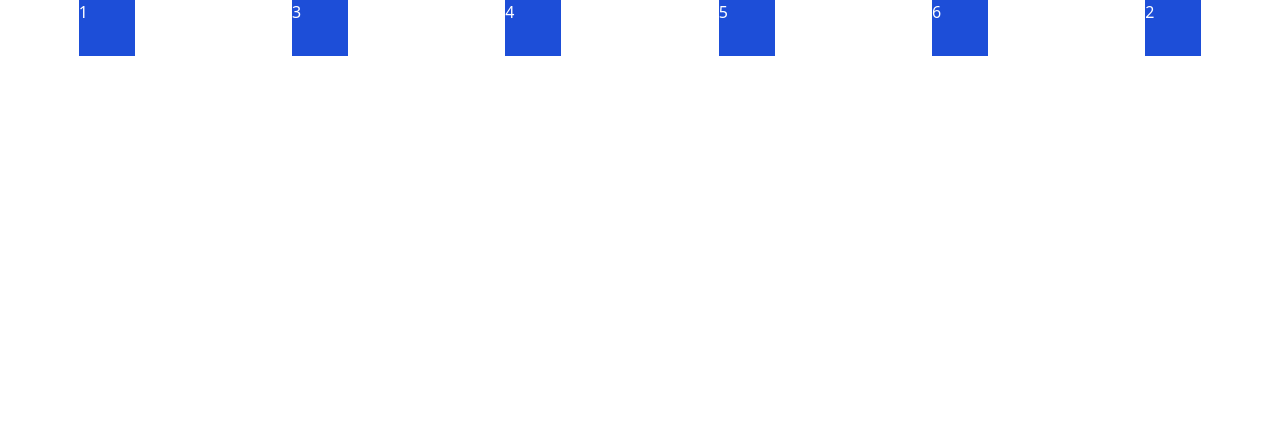
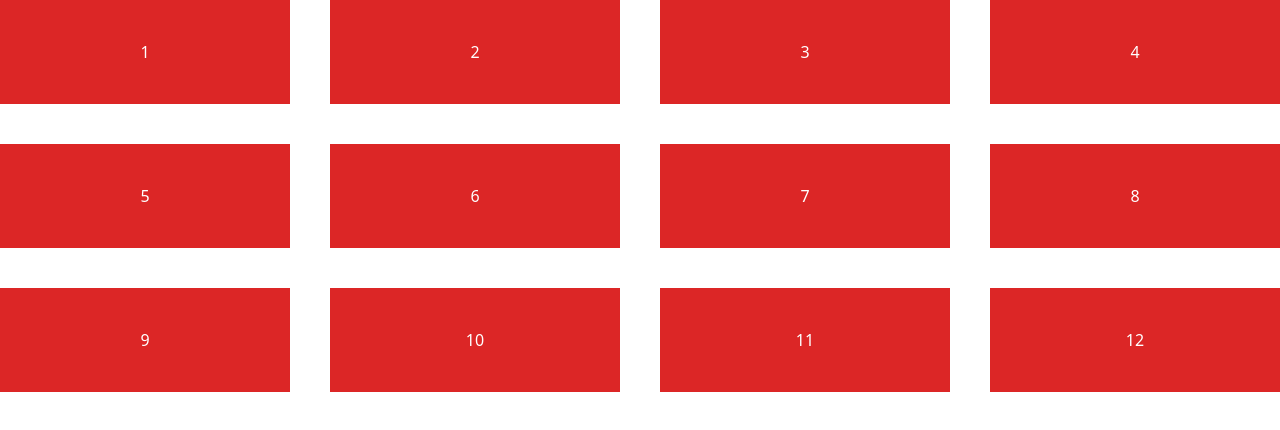
Before and after one commit to ridwanahmedxix/learn-tailwind, a website built with Vite: page index.html in a window 1280 px wide. Built offline with nearby package versions, Linux system fonts and the light colour scheme.

Commit message:
grid cols

```diff
--- a/index.html
+++ b/index.html
@@ -7,13 +7,19 @@
     <link rel="stylesheet" href="css/main.css" />
   </head>
   <body>
-    <div class="flex justify-around">
-      <div class="bg-blue-700 text-white w-14 h-14">1</div>
-      <div class="bg-blue-700 text-white w-14 h-14 order-4">2</div>
-      <div class="bg-blue-700 text-white w-14 h-14">3</div>
-      <div class="bg-blue-700 text-white w-14 h-14">4</div>
-      <div class="bg-blue-700 text-white w-14 h-14">5</div>
-      <div class="bg-blue-700 text-white w-14 h-14">6</div>
+    <div class="grid gap-10 lg:grid-cols-4 md:grid-cols-2 sm:grid-cols-1">
+      <div class="bg-red-600 text-center text-white py-10">1</div>
+      <div class="bg-red-600 text-center text-white py-10">2</div>
+      <div class="bg-red-600 text-center text-white py-10">3</div>
+      <div class="bg-red-600 text-center text-white py-10">4</div>
+      <div class="bg-red-600 text-center text-white py-10">5</div>
+      <div class="bg-red-600 text-center text-white py-10">6</div>
+      <div class="bg-red-600 text-center text-white py-10">7</div>
+      <div class="bg-red-600 text-center text-white py-10">8</div>
+      <div class="bg-red-600 text-center text-white py-10">9</div>
+      <div class="bg-red-600 text-center text-white py-10">10</div>
+      <div class="bg-red-600 text-center text-white py-10">11</div>
+      <div class="bg-red-600 text-center text-white py-10">12</div>
     </div>
   </body>
 </html>
```
